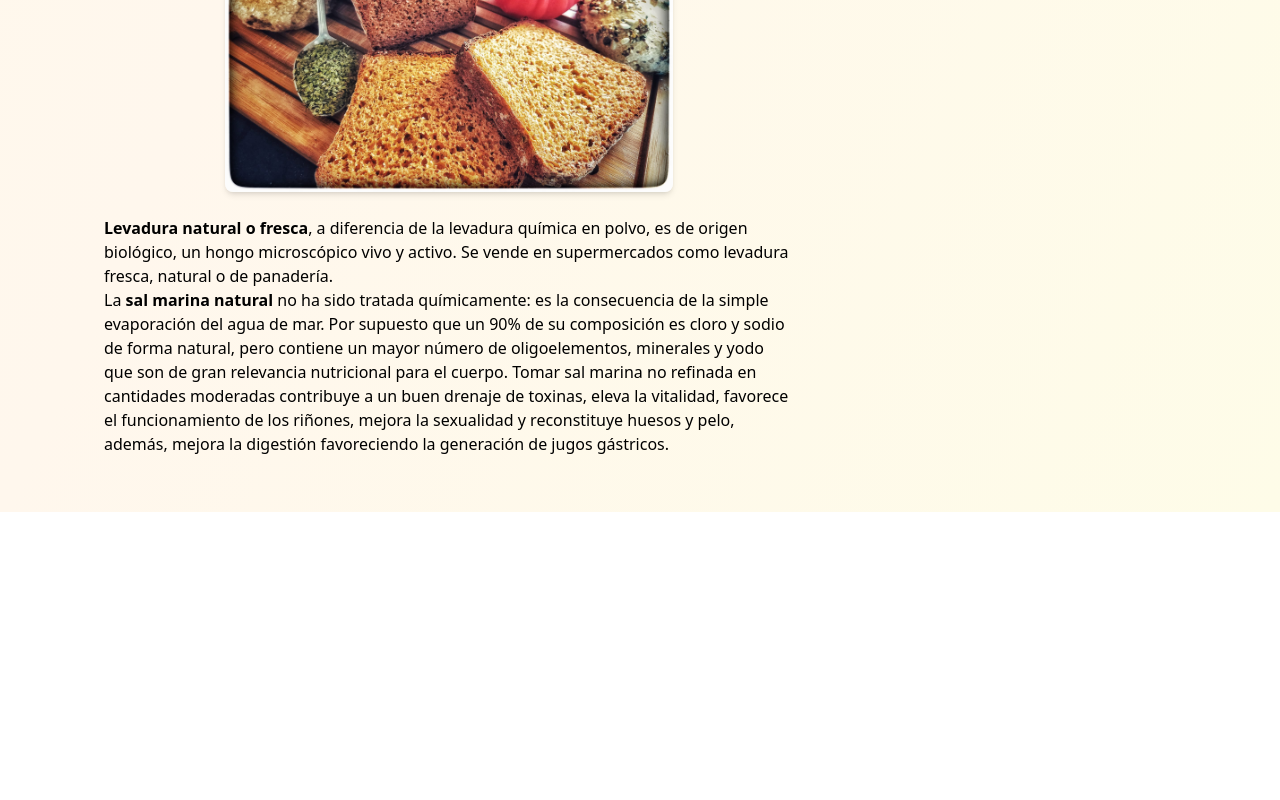
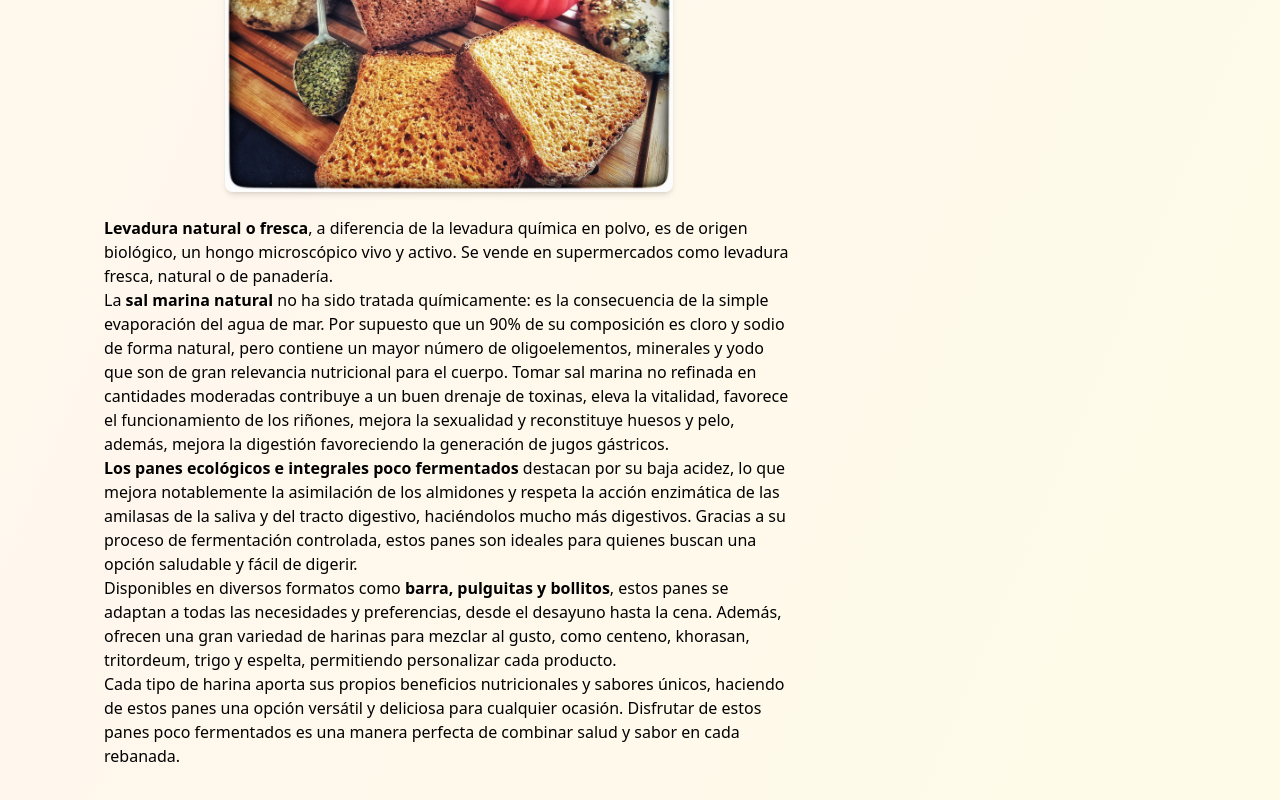
Before and after one commit to ruiznietocom-web/panes4, a React (Create React App) app: page /informacion in a window 1280 px wide. Shown: the part 2252-3052 px from the top of the page. Before the commit the page ends 2764 px from the top, so only its background shows below. Built offline with nearby package versions, Linux system fonts and the light colour scheme.

Commit message:
Update InformacionPage.js

```diff
--- a/src/pages/InformacionPage.js
+++ b/src/pages/InformacionPage.js
@@ -105,6 +105,22 @@ const InformacionPage = () => {
         Tomar sal marina no refinada en cantidades moderadas contribuye a un buen drenaje de toxinas, eleva la vitalidad, favorece el funcionamiento de los riñones, mejora la sexualidad y reconstituye huesos y pelo,
         además, mejora la digestión favoreciendo la generación de jugos gástricos.
       </p>
+
+
+<p>
+<strong>Los panes ecológicos e integrales poco fermentados</strong> destacan por su baja acidez, lo que mejora notablemente la asimilación de los almidones y respeta la acción enzimática de las amilasas de la saliva y del tracto digestivo, haciéndolos mucho más digestivos. Gracias a su proceso de fermentación controlada, estos panes son ideales para quienes buscan una opción saludable y fácil de digerir.
+</p>
+
+
+<p>
+Disponibles en diversos formatos como <strong>barra, pulguitas y bollitos</strong>, estos panes se adaptan a todas las necesidades y preferencias, desde el desayuno hasta la cena. Además, ofrecen una gran variedad de harinas para mezclar al gusto, como centeno, khorasan, tritordeum, trigo y espelta, permitiendo personalizar cada producto.
+</p>
+
+
+<p>
+Cada tipo de harina aporta sus propios beneficios nutricionales y sabores únicos, haciendo de estos panes una opción versátil y deliciosa para cualquier ocasión. Disfrutar de estos panes poco fermentados es una manera perfecta de combinar salud y sabor en cada rebanada.
+</p>
+
     </div>
   );
 };
```
